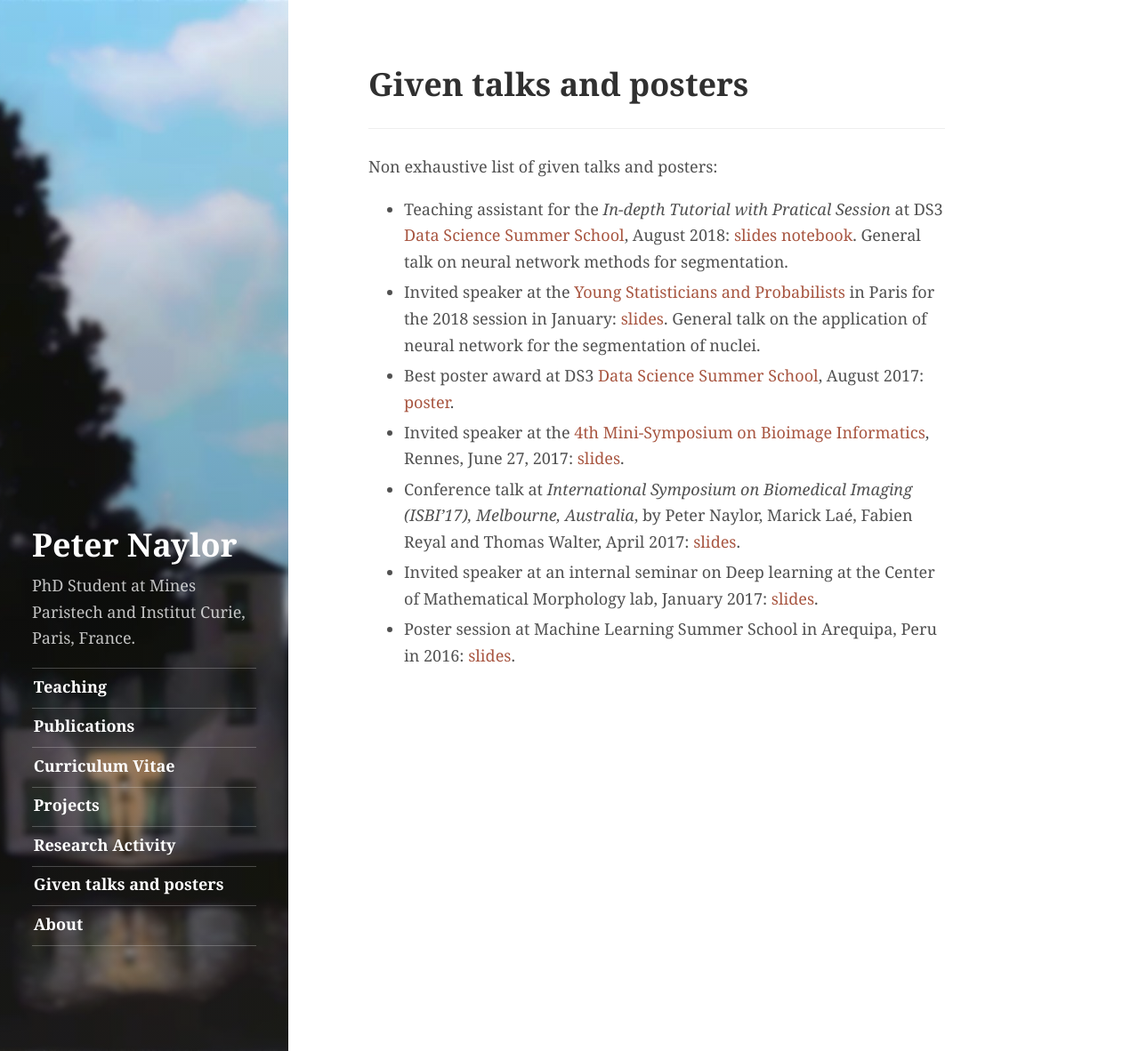
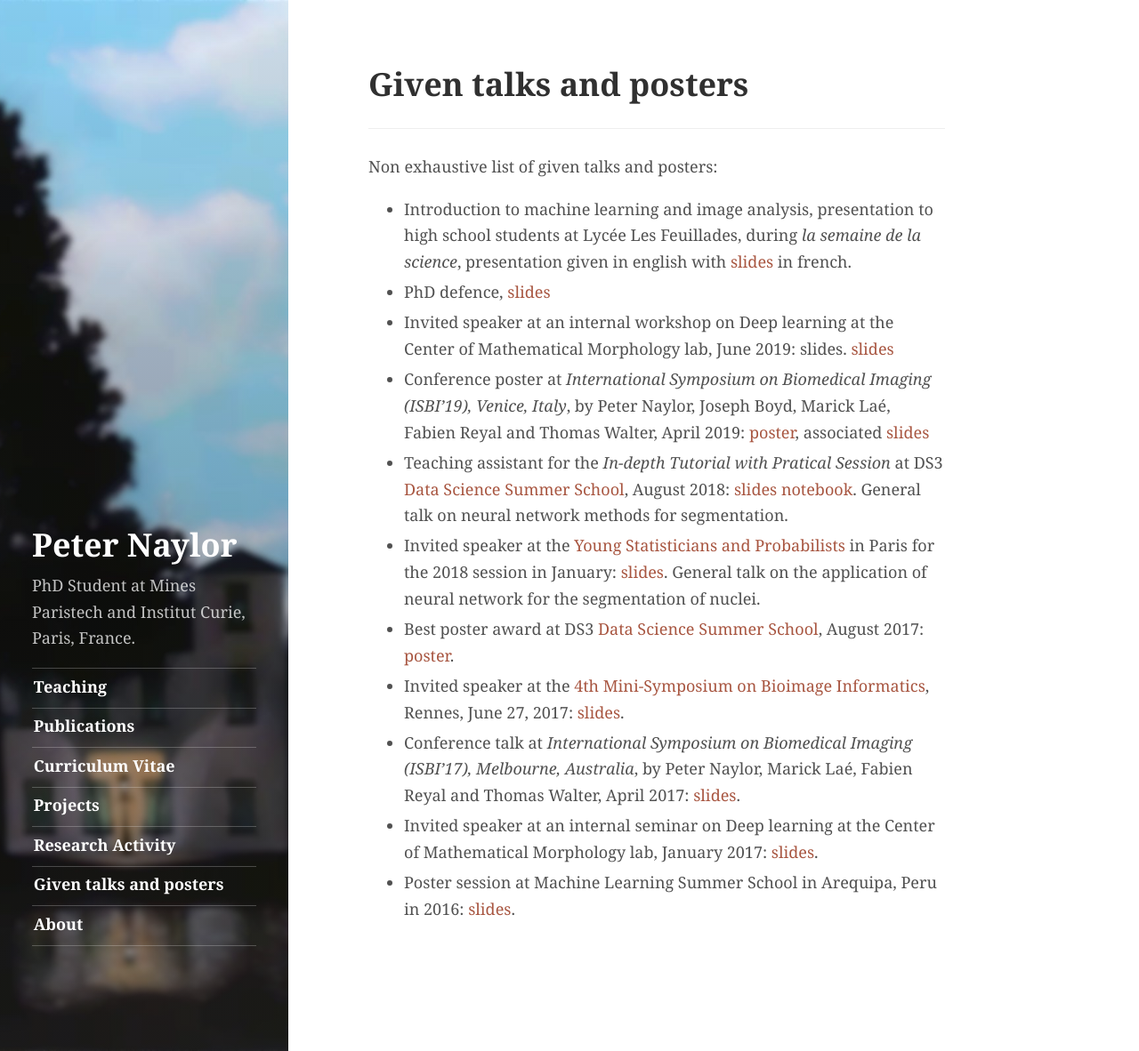
Before and after one commit to PeterJackNaylor/PeterJackNaylor.github.io, a Jekyll site: the page built from tag/Talks.md, in a window 1280 px wide and 1182 px high. Shown: the whole window at 89% size. Built offline with Jekyll 4.4.1, drawn with Linux system fonts in a browser that asks for light colours.

Commit message:
website update

```diff
--- a/tag/Talks.md
+++ b/tag/Talks.md
@@ -6,6 +6,10 @@ title: Given talks and posters
 ---
 
 Non exhaustive list of given talks and posters:
+- Introduction to machine learning and image analysis, presentation to high school students at Lycée Les Feuillades, during *la semaine de la science*, presentation given in english with [slides](http://members.cbio.mines-paristech.fr/~pnaylor/Downloads/NaylorP_Montpellier_presentation.pdf) in french.
+- PhD defence, [slides](http://members.cbio.mines-paristech.fr/~pnaylor/Downloads/PNaylor_defence.pdf)
+- Invited speaker at an internal workshop on Deep learning at the Center of Mathematical Morphology lab, June 2019: slides. [slides](http://members.cbio.mines-paristech.fr/~pnaylor/Downloads/fontainebleau_DL_workshop_presentation.pdf)
+- Conference poster at *International Symposium on Biomedical Imaging (ISBI’19), Venice, Italy*, by Peter Naylor, Joseph Boyd, Marick Laé, Fabien Reyal and Thomas Walter, April 2019: [poster](http://members.cbio.mines-paristech.fr/~pnaylor/Downloads/isbi2019_poster.pdf), associated [slides](http://members.cbio.mines-paristech.fr/~pnaylor/Downloads/isbi2019_presentation.pdf)
 - Teaching assistant for the *In-depth Tutorial with Pratical Session* at DS3 [Data Science Summer School](http://www.ds3-datascience-polytechnique.fr), August 2018: [slides](http://members.cbio.mines-paristech.fr/~pnaylor/Downloads/PresentationDS3_2018.pdf) [notebook](http://members.cbio.mines-paristech.fr/~pnaylor/Downloads/DemoSegmentationNet.html). General talk on neural network methods for segmentation.
 - Invited speaker at the [Young Statisticians and Probabilists](https://www.sfds.asso.fr/fr/jeunes_statisticiens/manifestations/journees_ysp/564-accueil_ysp/) in Paris for the 2018 session in January: [slides](http://members.cbio.mines-paristech.fr/~pnaylor/Downloads/DeepNeuralNetworksForNucleiSegmentationIntro.pdf). General talk on the application of neural network for the segmentation of nuclei.
 - Best poster award at DS3 [Data Science Summer School](http://www.ds3-datascience-polytechnique.fr), August 2017: [poster](http://members.cbio.mines-paristech.fr/~pnaylor/Downloads/Poster_DS3_2017.pdf).
```
Also changed, not shown: _posts/2017-01-15-Isbi.md (+4 -0 lines), _posts/2017-12-08-Introduction-to-machine-learning.md (+1 -1 lines), _posts/2019-04-22-Isbi.md (added, +38 -0 lines), _posts/2019-11-29-Download-From-TCGA.md (+1 -1 lines), _posts/2019-12-18-PhD-Defence.md (added, +7 -0 lines), tag/ExtraMaterial.md (added, +7 -0 lines).
